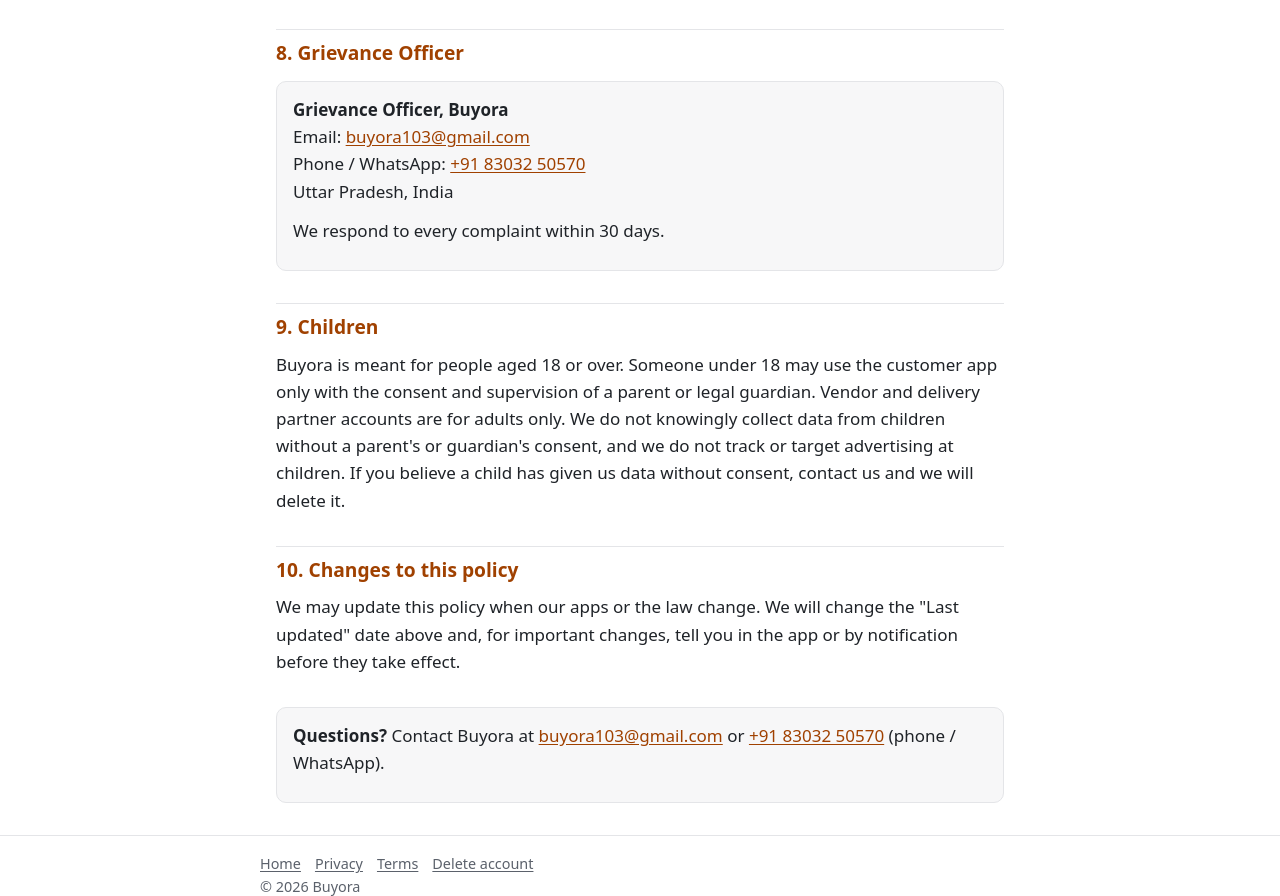
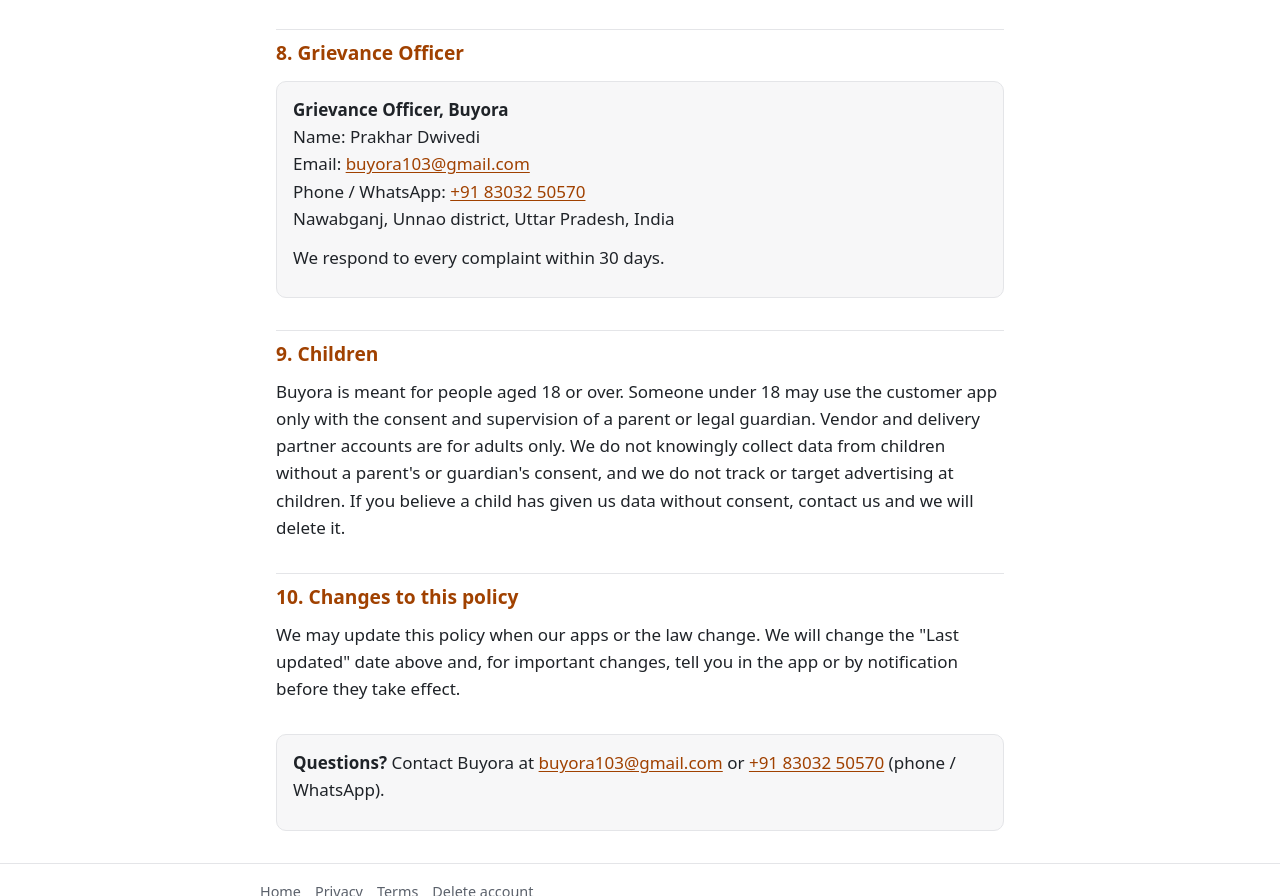
Before and after one commit to prakharbuildx/buyora-legal, a plain HTML site: page public/privacy.html in a window 1280 px wide. Shown: the part 5768-6664 px from the top of the page. Drawn offline with Linux system fonts and the light colour scheme.

Commit message:
Legal: Nawabganj, Unnao address; Unnao courts; name Grievance Officer
Co-Authored-By: Claude Opus 5.5 <noreply@anthropic.com>

```diff
--- a/public/privacy.html
+++ b/public/privacy.html
@@ -138,9 +138,10 @@
 <h2>8. Grievance Officer</h2>
 <div class="card">
 <p><strong>Grievance Officer, Buyora</strong><br>
+Name: Prakhar Dwivedi<br>
 Email: <a href="mailto:buyora103@gmail.com">buyora103@gmail.com</a><br>
 Phone / WhatsApp: <a href="tel:+918303250570">+91 83032 50570</a><br>
-Uttar Pradesh, India</p>
+Nawabganj, Unnao district, Uttar Pradesh, India</p>
 <p>We respond to every complaint within 30 days.</p>
 </div>
 
```
Also changed, not shown: public/index.html (+1 -1 lines), public/terms.html (+2 -2 lines).
